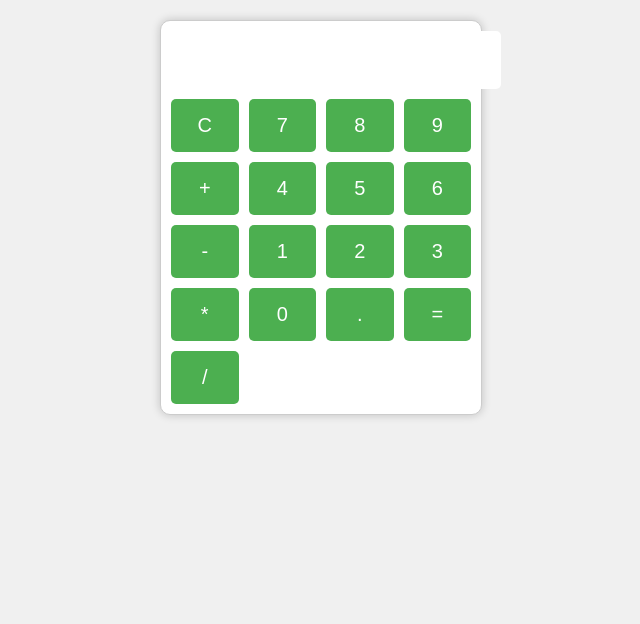
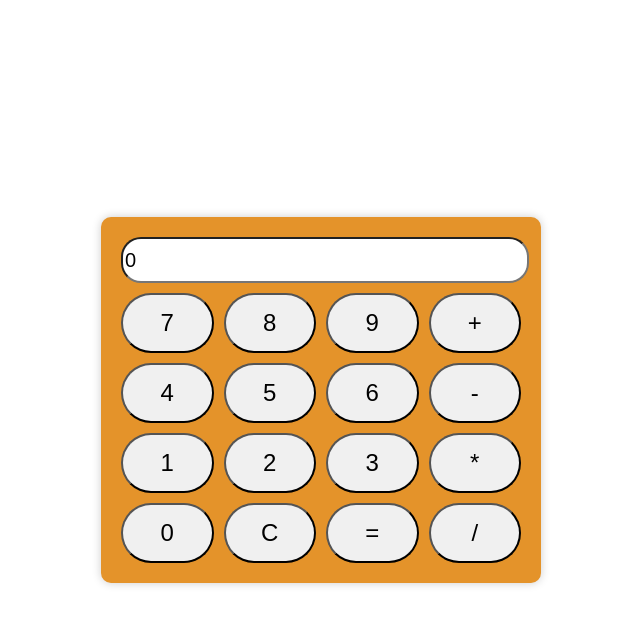
Before and after one commit to Atulupa/Atulupa.github.io, a plain HTML site: page index.html in a window 1280 px wide. Shown: the whole page, without its empty margins (319-959 px from the left). Drawn offline with Linux system fonts and the light colour scheme.

Commit message:
Add files via upload

```diff
--- a/index.html
+++ b/index.html
@@ -3,32 +3,29 @@
 <head>
     <meta charset="UTF-8">
     <meta name="viewport" content="width=device-width, initial-scale=1.0">
-    <title>Calculator</title>
     <link rel="stylesheet" href="styles.css">
+    <title>Calculator App</title>
 </head>
 <body>
     <div class="calculator">
-        <div class="display">
-            <input type="text" id="result" readonly>
-        </div>
+        <input type="text" id="display" value="0">
         <div class="buttons">
-            <button onclick="clearResult()">C</button>
-            <button onclick="appendToResult('7')">7</button>
-            <button onclick="appendToResult('8')">8</button>
-            <button onclick="appendToResult('9')">9</button>
-            <button onclick="appendToResult('+')">+</button>
-            <button onclick="appendToResult('4')">4</button>
-            <button onclick="appendToResult('5')">5</button>
-            <button onclick="appendToResult('6')">6</button>
-            <button onclick="appendToResult('-')">-</button>
-            <button onclick="appendToResult('1')">1</button>
-            <button onclick="appendToResult('2')">2</button>
-            <button onclick="appendToResult('3')">3</button>
-            <button onclick="appendToResult('*')">*</button>
-            <button onclick="appendToResult('0')">0</button>
-            <button onclick="appendToResult('.')">.</button>
-            <button onclick="calculateResult()">=</button>
-            <button onclick="appendToResult('/')">/</button>
+            <button class="btn" onclick="appendToDisplay('7')">7</button>
+            <button class="btn" onclick="appendToDisplay('8')">8</button>
+            <button class="btn" onclick="appendToDisplay('9')">9</button>
+            <button class="btn" onclick="appendToDisplay('+')">+</button>
+            <button class="btn" onclick="appendToDisplay('4')">4</button>
+            <button class="btn" onclick="appendToDisplay('5')">5</button>
+            <button class="btn" onclick="appendToDisplay('6')">6</button>
+            <button class="btn" onclick="appendToDisplay('-')">-</button>
+            <button class="btn" onclick="appendToDisplay('1')">1</button>
+            <button class="btn" onclick="appendToDisplay('2')">2</button>
+            <button class="btn" onclick="appendToDisplay('3')">3</button>
+            <button class="btn" onclick="appendToDisplay('*')">*</button>
+            <button class="btn" onclick="appendToDisplay('0')">0</button>
+            <button class="btn" onclick="clearDisplay()">C</button>
+            <button class="btn" onclick="calculateResult()">=</button>
+            <button class="btn" onclick="appendToDisplay('/')">/</button>
         </div>
     </div>
     <script src="script.js"></script>
--- a/script.js
+++ b/script.js
@@ -1,28 +1,25 @@
-let result = '';
+let displayValue = "0";
 
-function appendToResult(value) {
-    result += value;
-    document.getElementById('result').value = result;
+function appendToDisplay(value) {
+    if (displayValue === "0" && value !== "C") {
+        displayValue = value;
+    } else if (displayValue !== "0" || /[0-9]/.test(value)) {
+        displayValue += value;
+    }
+    document.getElementById("display").value = displayValue;
 }
 
-function clearResult() {
-    result = '';
-    document.getElementById('result').value = result;
+function clearDisplay() {
+    displayValue = "0";
+    document.getElementById("display").value = displayValue;
 }
 
 function calculateResult() {
     try {
-        const calculationResult = eval(result);
-        document.getElementById('result').value = result + ' = ' + calculationResult;
-        result = calculationResult.toString();
+        displayValue = eval(displayValue);
+        document.getElementById("display").value = displayValue;
     } catch (error) {
-        document.getElementById('result').value = 'Error';
+        displayValue = "Error";
+        document.getElementById("display").value = displayValue;
     }
 }
-
-// Listen for the Enter key press to calculate the result
-document.addEventListener('keyup', function (event) {
-    if (event.key === 'Enter') {
-        calculateResult();
-    }
-});
--- a/styles.css
+++ b/styles.css
@@ -1,52 +1,46 @@
 body {
-    font-family: Arial, sans-serif;
-    text-align: center;
-    background-color: #f0f0f0;
+    display: flex;
+    justify-content: center;
+    align-items: center;
+    height: 100vh;
     margin: 0;
-    padding: 0;
+    background-color: #ffffff;
 }
 
 .calculator {
-    margin: 20px auto;
-    padding: 10px;
-    border: 1px solid #ccc;
+    background-color: #e4932a;
+    padding: 20px;
     border-radius: 10px;
-    background-color: #fff;
-    box-shadow: 0px 0px 10px rgba(0, 0, 0, 0.2);
-    max-width: 300px;
+    box-shadow: 0 0 10px rgba(0, 0, 0, 0.2);
+    width: 80%;
+    max-width: 400px;
+    text-align: center;
 }
 
-.display {
+#display {
+    width: 100%;
+    height: 40px;
     margin-bottom: 10px;
-}
-
-input[type="text"] {
-    width: 100%;
-    padding: 15px; /* Increase padding for a bigger display */
-    font-size: 24px;
-    border: none;
-    border-radius: 5px;
-    outline: none;
-    overflow: auto; /* Allows scrolling if the text overflows */
-    resize: none; /* Disables text area resizing */
+    font-size: 20px;
+    border-radius: 20px; /* Adjust the corner radius */
 }
 
 .buttons {
     display: grid;
     grid-template-columns: repeat(4, 1fr);
-    grid-gap: 10px;
+    gap: 10px;
+
 }
 
-button {
-    padding: 15px;
-    font-size: 20px;
-    background-color: #4CAF50;
-    color: white;
-    border: none;
-    border-radius: 5px;
+.btn {
+    width: 100%;
+    height: 60px;
+    font-size: 24px;
+    background-color: #f0f0f0;
+    border-radius: 40px; /* Make the buttons circular */
     cursor: pointer;
 }
 
-button:hover {
-    background-color: #45a049;
+.btn:hover {
+    background-color: #a7b39f;
 }
```
